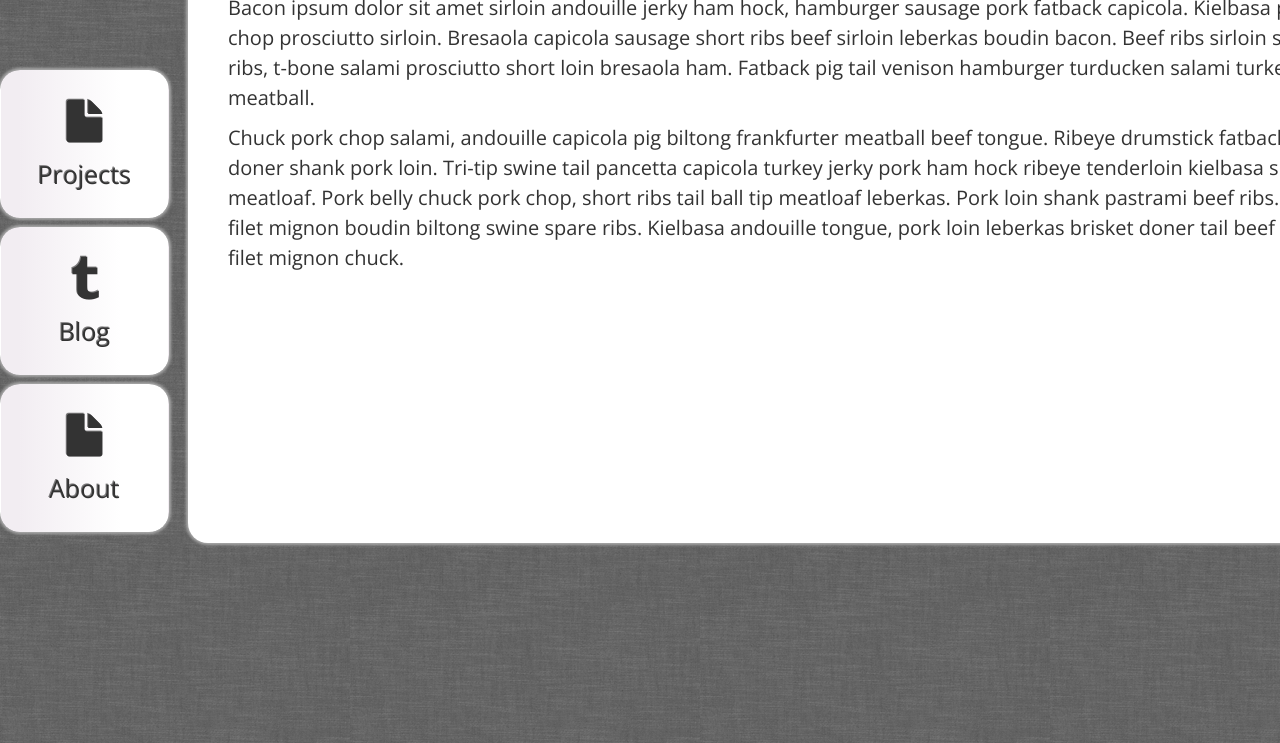
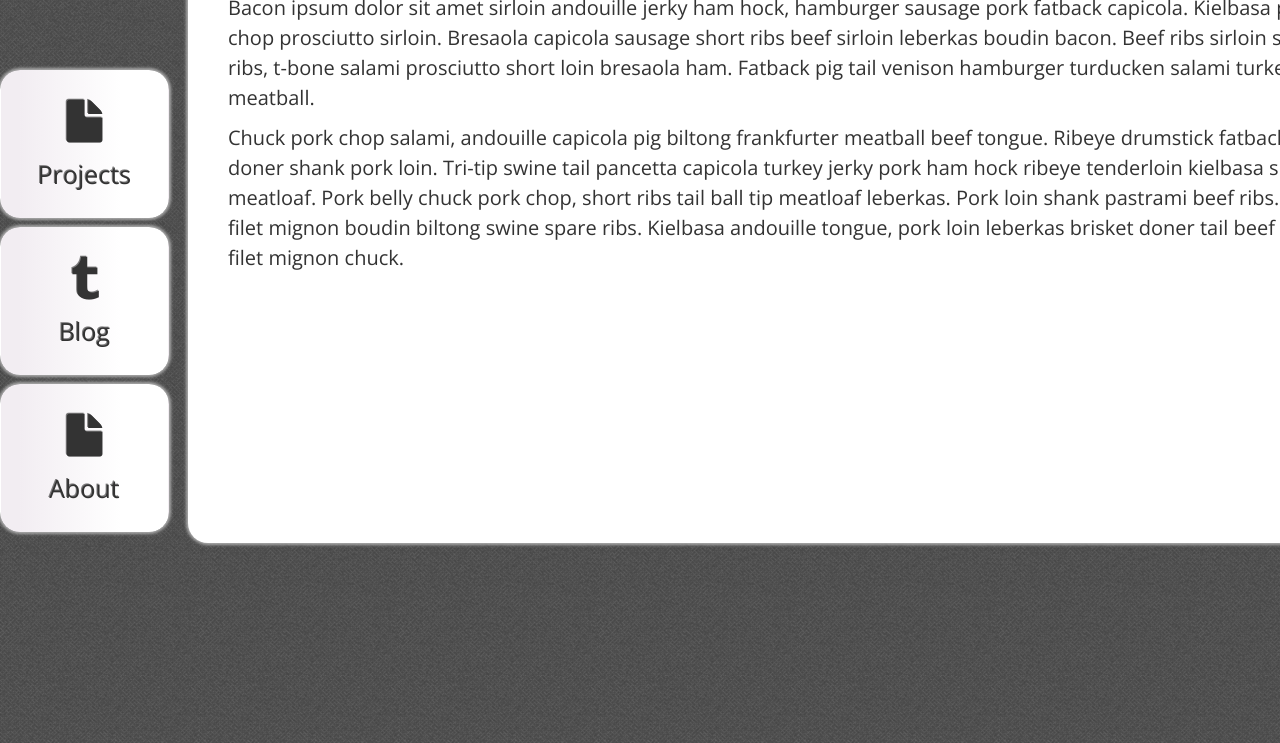
Before and after one commit to sdrioux/old-blog, a plain HTML site: page index.html in a window 1280 px wide. Shown: the part 524-1267 px from the top of the page. Drawn offline with nearby package versions, Linux system fonts and the light colour scheme; a web font is replaced by a local one.

Commit message:
changed background texture to tweed.png

```diff
--- a/css/custom.css
+++ b/css/custom.css
@@ -1,6 +1,6 @@
 html {
 /*		background: url(../img/mooning.png) repeat 0 0;*/
-		background: url(../img/grey_wash_wall.png) repeat 0 0;
+		background: url(../img/tweed.png) repeat 0 0;
 }
 
 @-webkit-keyframes flyin {
@@ -20,7 +20,7 @@ html {
 body {
 	font-family:"Open Sans";
 /*		background: url(../img/mooning.png) repeat 0 0;*/
-		background: url(../img/grey_wash_wall.png) repeat 0 0;
+		background: url(../img/tweed.png) repeat 0 0;
 }
 
 h2 {
@@ -40,7 +40,7 @@ div.container {
   margin-bottom: 200px;
   background-color: #fff;
 /*		background: url(../img/mooning.png) repeat 0 0;*/
-		background: url(../img/grey_wash_wall.png) repeat 0 0;
+		background: url(../img/tweed.png) repeat 0 0;
   border: none;
   width: 1400px;
 
```
Also changed, not shown: img/tweed.png (added).
